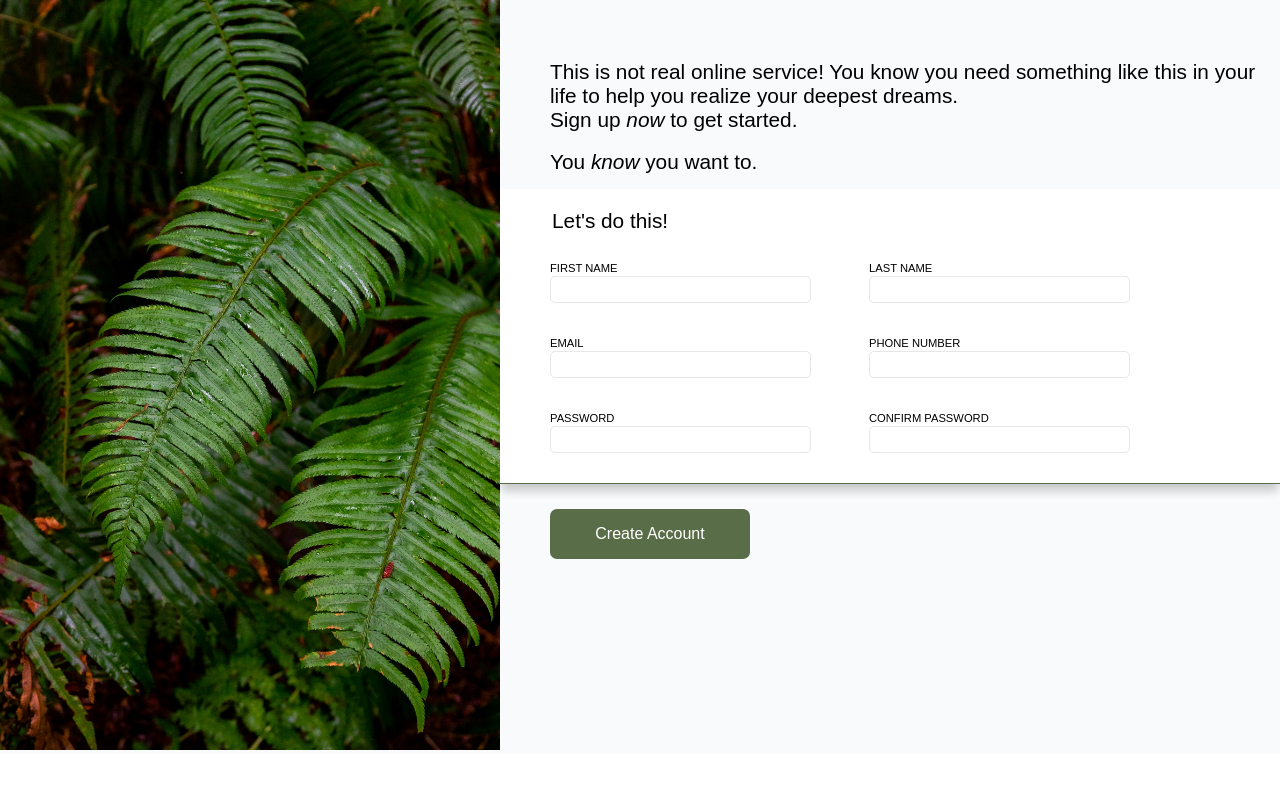
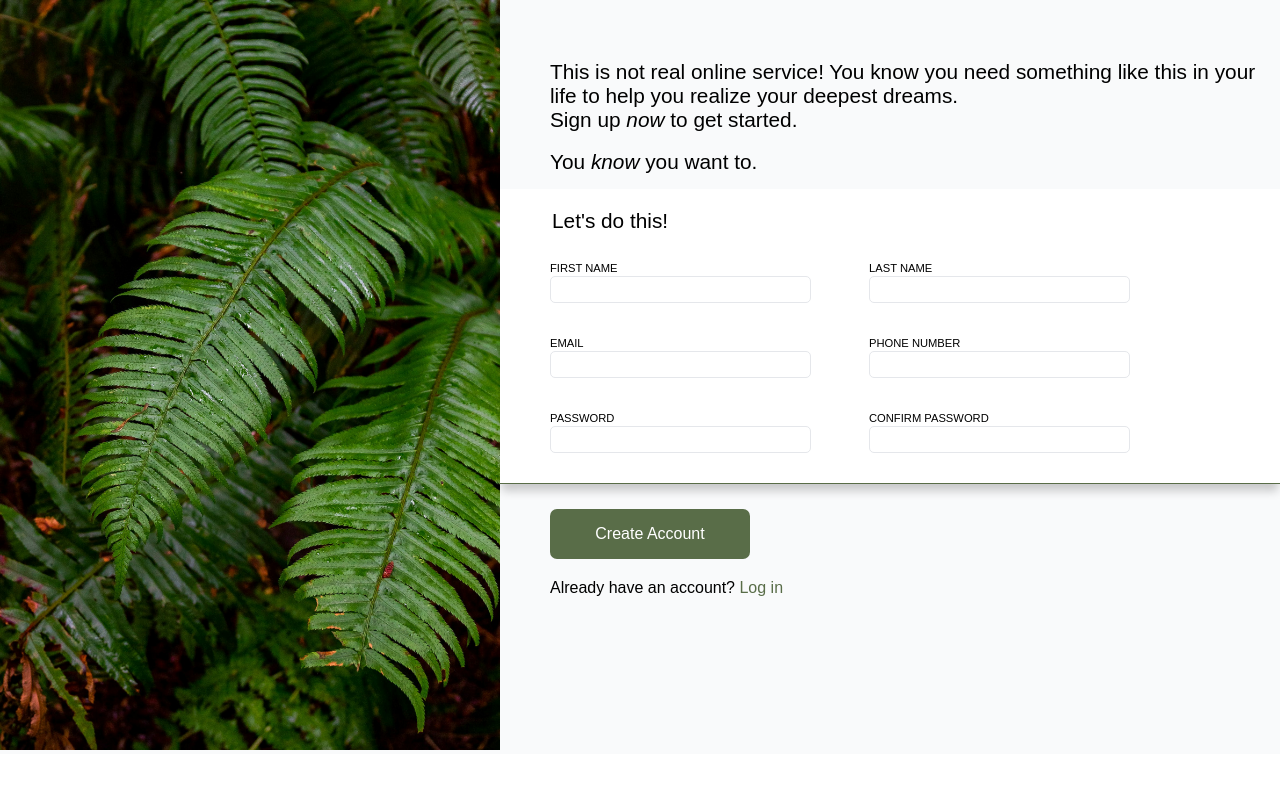
Before and after one commit to onurdemirk/sign-up-form, a plain HTML site: page index.html in a window 1280 px wide. Drawn offline with Linux system fonts and the light colour scheme.

Commit message:
Added "Log in" text inside a `<p>` element. Included an anchor `<a>` tag for the link within the paragraph.

```diff
--- a/index.html
+++ b/index.html
@@ -62,6 +62,7 @@
         </form>
     </div>
     <button type="submit" form="signup-form">Create Account</button>
+    <p id="login">Already have an account? <a href="#">Log in</a></p>
       </div>
     </div>
   </body>
```
